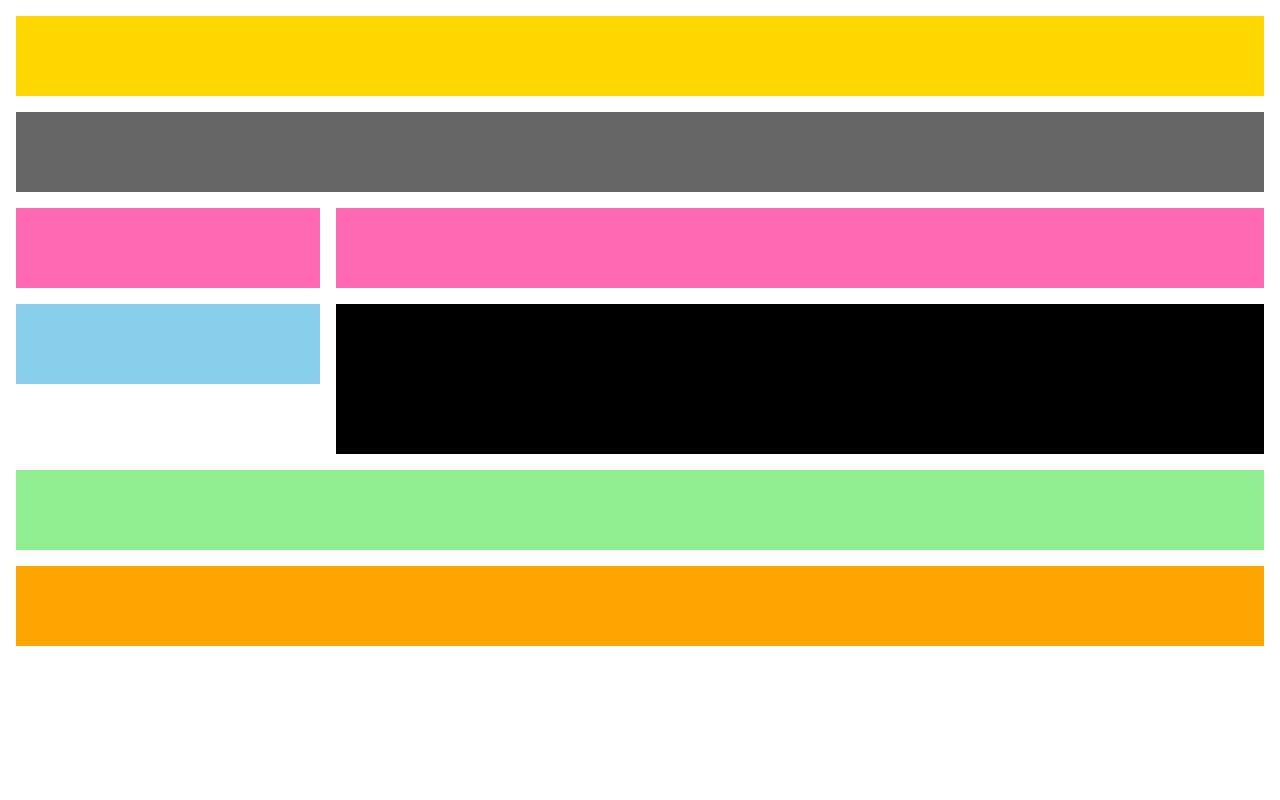
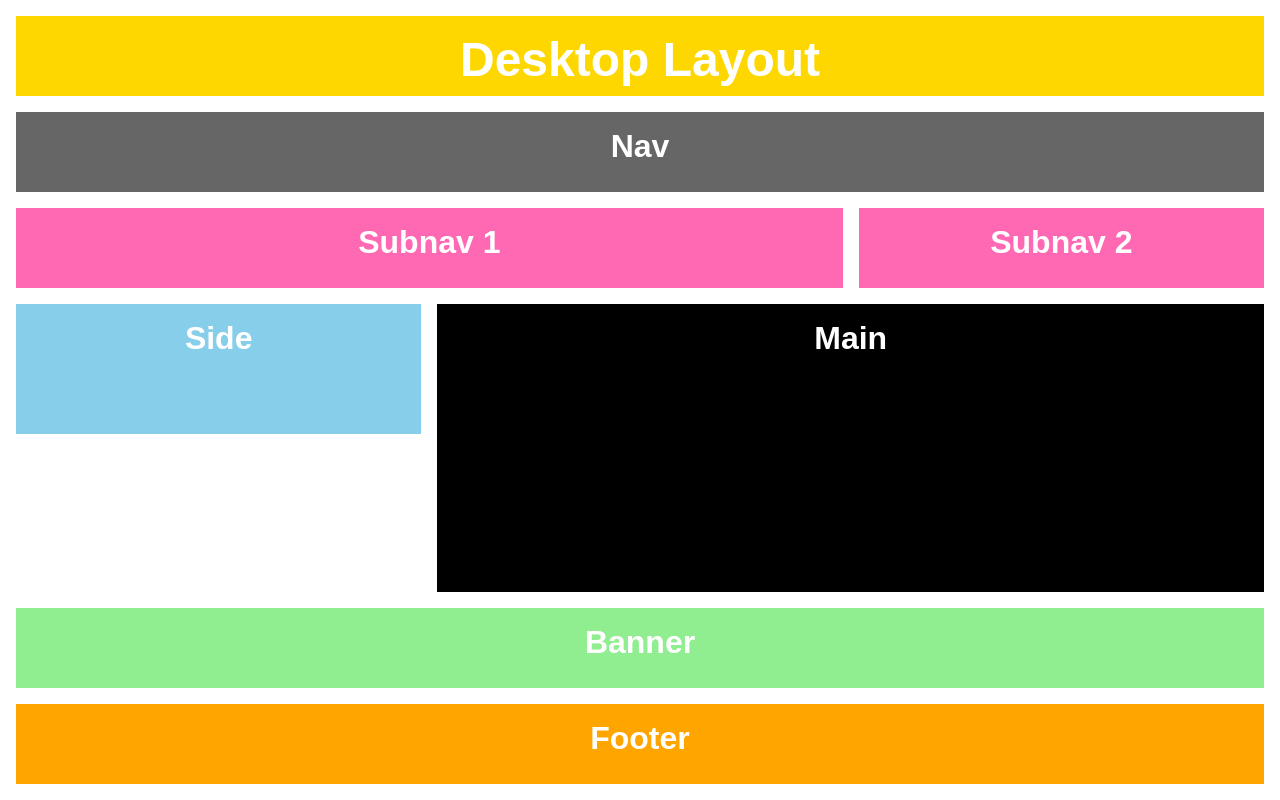
Before and after one commit to qoryhanisagal/FSDI_115, a plain HTML site: page Class_1/challenge_1.html in a window 1280 px wide. Drawn offline with Linux system fonts and the light colour scheme.

Commit message:
Modified Desktop MediaQueries

```diff
--- a/Class_1/challenge_1.css
+++ b/Class_1/challenge_1.css
@@ -2,9 +2,11 @@
   box-sizing: border-box; /* I’m setting this so padding and borders don’t mess up widths */
 }
 
-body {
+html, body {
   margin: 0;
   font-family: sans-serif; /* I’m using a clean default font */
+  height: 100%;
+  margin: 0;
 }
 
 .container {
@@ -12,7 +14,8 @@ body {
   flex-direction: column;
   gap: 1rem;
   padding: 1rem;
-    /* I'm using flex here for mobile-first layout — everything stacks vertically by default */
+  align-items: stretch;
+  min-height: 100vh; /* Force the container to fill the entire screen height */
 }
 
 .box {
@@ -25,13 +28,23 @@ body {
 .header { background: gold; }
 .nav { background: #666; }
 .subnav-1, .subnav-2 { background: hotpink; }
-.side { background: skyblue; }
-.main { background: black; height: 150px; } /* I made the main section taller base on the challenge design */
+.side { background: skyblue; height: 130px; align-self: stretch; }
+.main { background: black; height: 260px; } /* I made the main section taller base on the challenge design */
 .banner { background: lightgreen; }
 .footer { background: orange; }
 
+.header::before {
+  content: "Phone Layout";
+  display: block;
+  color: white;
+  font-weight: bold;
+  padding: 1rem;
+  text-align: center;
+  font-size: 3rem;;
+}
+
 /* Tablet layout starts here — this is for screens 641px and wider */
-@media (min-width: 641px) {
+@media (min-width: 641px) and (max-width: 1007px) {
   .container {
     display: grid; /* I’m switching from flex to grid so I can control layout more precisely */
     grid-template-columns: 1fr 1fr; /* Two equal columns */
@@ -54,19 +67,119 @@ body {
   .main { grid-area: main; }
   .banner { grid-area: banner; }
   .footer { grid-area: footer; }
+  .header::before {content: "Tablet Layout";}
+  .side,
+  .main {
+    height: 150px; /* I’m letting the main and side sections grow else 150 px to fit their content */
+    min-height: 100%;
+    align-self: stretch; /* I’m making sure they stretch to fill the grid area */
+  }
 }
 
 /* Desktop layout — applies at 1008px and up */
 @media (min-width: 1008px) {
   .container {
+    display: grid; /* I’m still using grid for desktop */
     /* I’m adding a third column for more complex layout */
-    grid-template-columns: 1fr 2fr 1fr;
+    grid-template-columns: 1fr 1fr 1fr;
+    grid-template-rows: auto auto auto 1fr 1fr auto auto;
     grid-template-areas:
-      "header header header"         /* Header spans all three columns */
-      "nav nav nav"                 /* Nav still spans all three */
-      "subnav-1 subnav-2 subnav-2"  /* Subnav-2 gets more space */
-      "side main main"              /* Side stays on left, main takes more room */
-      "banner banner banner"        /* Banner stays full-width */
-      "footer footer footer";       /* Footer too*/
+      "header header header"
+      "nav nav nav"
+      "subnav-1 subnav-1 subnav-2"
+      "side main main"
+      "side main main"
+      "banner banner banner"
+      "footer footer footer";
+    gap: 1rem; /* Space between all the areas */
   }
+  .header {grid-area: header;}
+  .header::before {content: "Desktop Layout";}
+  .side {
+    grid-area: side;
+    grid-row: 4 / span 2;
+    align-self: stretch;
+  }
+  .main {
+    grid-area: main;
+    grid-row: 4 / span 2;
+    align-self: stretch;
+    height: auto; /* I’m letting the main section grow to fit its content */
+    min-height: 100%;
+  }
+  .nav {grid-area: nav;}
+  .subnav-1 {grid-area: subnav-1;}
+  .subnav-2 {grid-area: subnav-2;}
+  .banner {grid-area: banner;}
+  .footer {grid-area: footer;}
 }
+/* Section labels for clarity */
+.nav::before {
+  content: "Nav";
+  display: block;
+  color: white;
+  font-weight: bold;
+  padding: 1rem;
+  text-align: center;
+  font-size: 2rem;
+}
+
+.subnav-1::before {
+  content: "Subnav 1";
+  display: block;
+  color: white;
+  font-weight: bold;
+  padding: 1rem;
+  text-align: center;
+  font-size: 2rem;
+}
+
+.subnav-2::before {
+  content: "Subnav 2";
+  display: block;
+  color: white;
+  font-weight: bold;
+  padding: 1rem;
+  text-align: center;
+  font-size: 2rem;
+}
+
+.side::before {
+  content: "Side";
+  display: block;
+  color: white;
+  font-weight: bold;
+  padding: 1rem;
+  text-align: center;
+  font-size: 2rem;
+}
+
+.main::before {
+  content: "Main";
+  display: block;
+  color: white;
+  font-weight: bold;
+  padding: 1rem;
+  text-align: center;
+  font-size: 2rem;
+}
+
+.banner::before {
+  content: "Banner";
+  display: block;
+  color: white;
+  font-weight: bold;
+  padding: 1rem;
+  text-align: center;
+  font-size: 2rem;
+}
+
+.footer::before {
+  content: "Footer";
+  display: block;
+  color: white;
+  font-weight: bold;
+  padding: 1rem;
+  text-align: center;
+  font-size: 2rem;
+}
```
